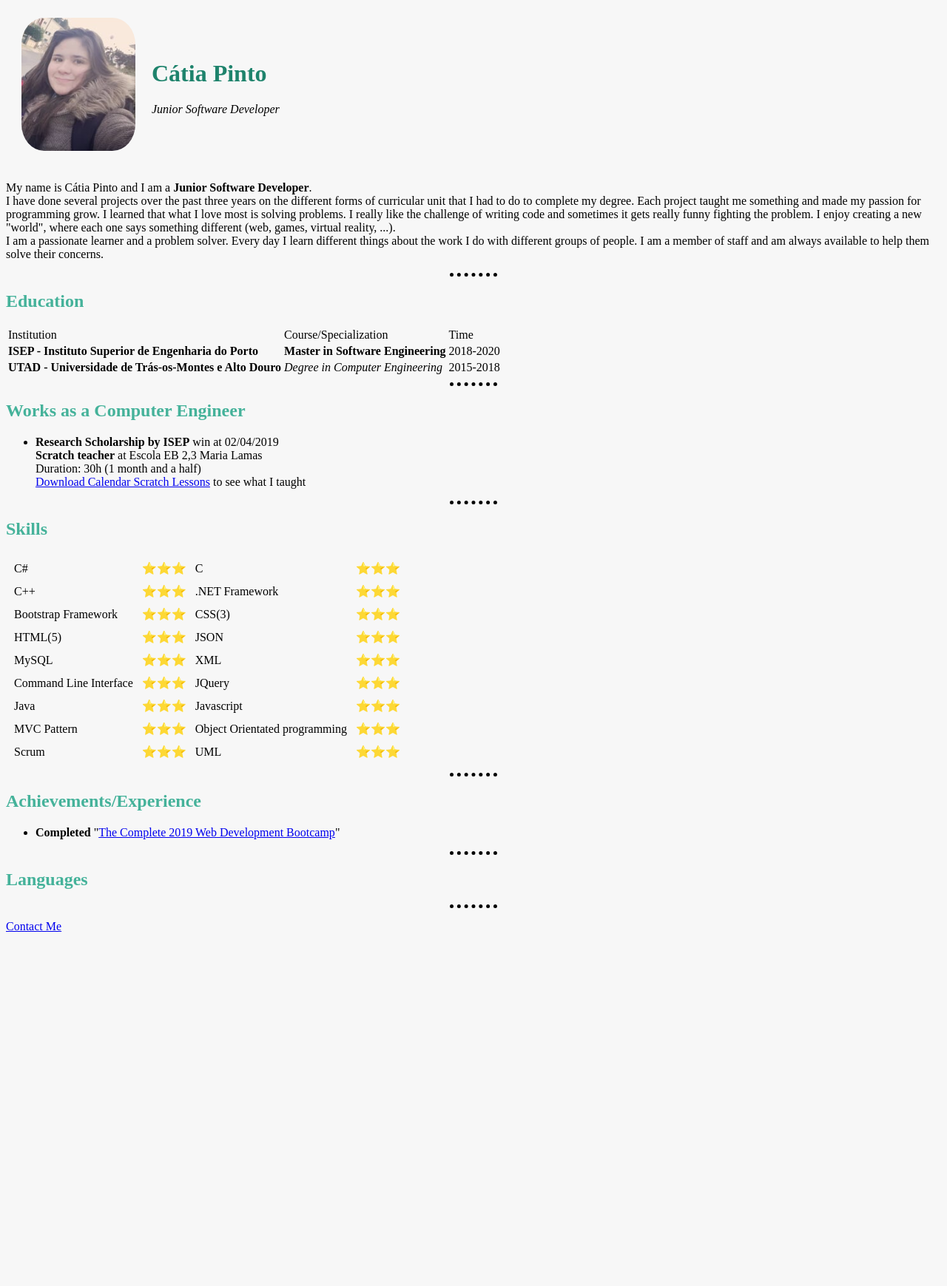
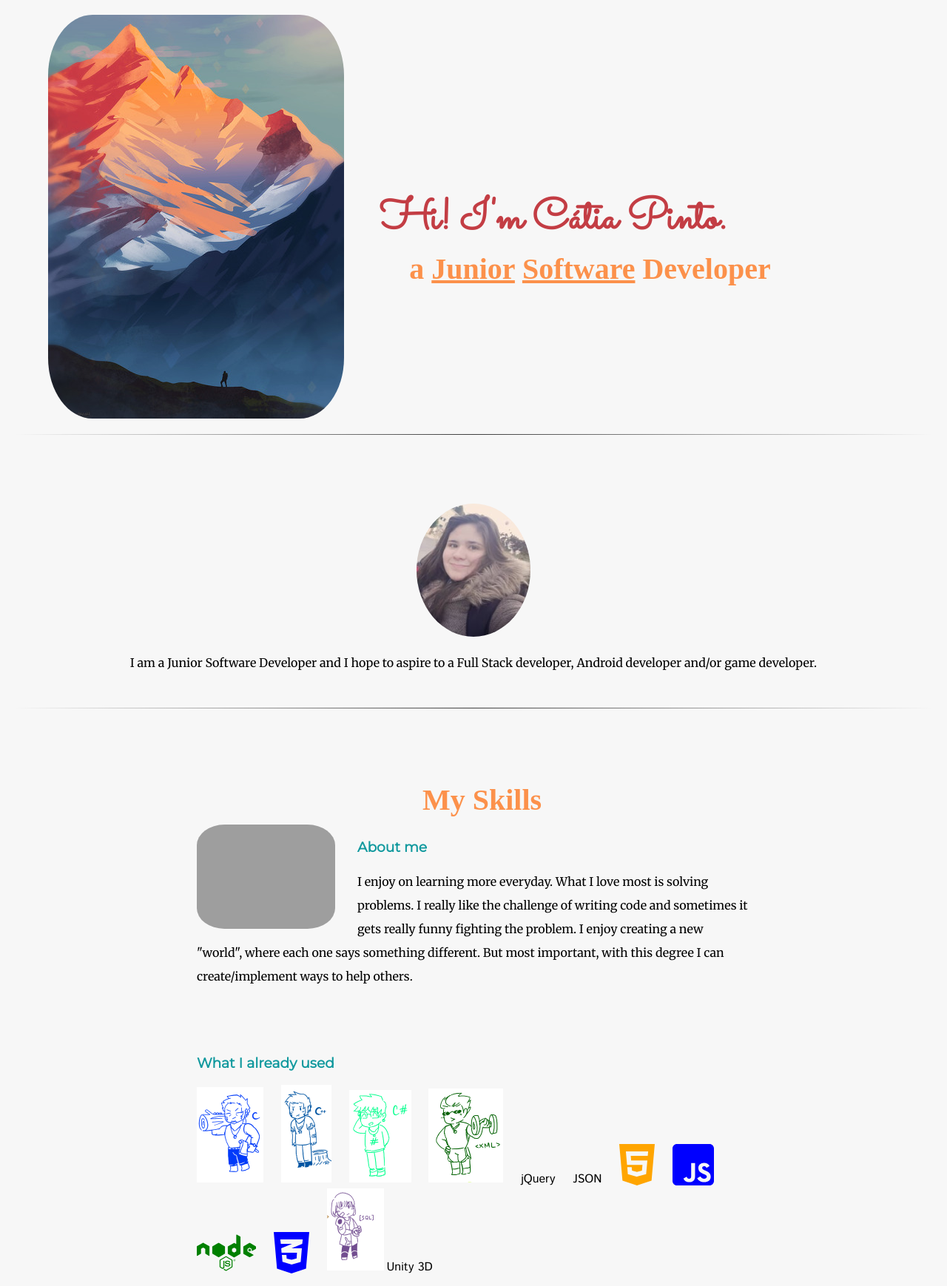
Before and after one commit to PolosDeveloper/personalwebsite, a plain HTML site: page index.html in a window 1280 px wide. Shown: the part 5-1744 px from the top of the page at 74% size. Before the commit the page ends 1283 px from the top, so only its background shows below. Drawn offline with Linux system fonts and the light colour scheme; grey boxes are pictures that could not be loaded.

Commit message:
replacing everything; completed;

```diff
--- a/css/styles.css
+++ b/css/styles.css
@@ -5,23 +5,57 @@
 /* affects the body tad of this current file */
 body {
   background-color: #F7F7F7;
-}
-
-hr {
-  border-style: none; /* porque o CSS tem defaults values e tivemos de os "subscrever" */
-  border-top-style: dotted;
-  border-color: #000000;
-  border-width: 5px;
-  width: 5%; /* 15% de toda a widht da página se está a ser visto no PC ou no tele */
+  margin: 0;                      /* para ficar tudo colado à pagina, isto é, sem margens */
+  text-align: center;
+  font-family: 'Merriweather', serif;
 }
 
 h1 {
-  color: #1e836c;
+  color: rgb(195, 61, 68);
+  font-family: 'Sacramento', cursive;
+  font-size: 3.625rem;          /* tamanho da Letra && permite que uma pessoa ajuste a página do seu browser em tamanho */
+  margin: 50px auto 0 215px;
 }
 
 h2 {
-  color: #45b29a;
+  color: rgb(252, 145, 75);
+  font-family: 'Vollkorn SC', serif;
+  font-size: 2.5rem;
+  margin: 0 auto 0 315px;
 }
+
+h3 {
+  color: #11999E;
+  font-family: 'Montserrat', sans-serif;
+}
+
+p {
+  line-height: 2;               /* espaço entre as linhas do parágrafo */
+}
+
+a{
+  color: #11999E;
+  font-family: 'Montserrat', sans-serif;
+  margin: 10px 20px;
+  text-decoration: none;
+}
+
+a:hover {
+  color: #EAF6F6;
+}
+
+table {
+  border-collapse: collapse;
+  width: 70%;
+}
+
+th, td {
+  padding: 8px;
+  text-align: left;
+  border-bottom: 1px solid #ddd;
+}
+
+
 
 /* #########################--- CLASS SELECTORS ---######################### */
 
@@ -29,6 +63,140 @@ h2 {
 img tag's but who want them all to have different background-colors, so you should
 use class selectors */
 
-.main_picture {
+.main-picture {
+  border-radius: 60%;
+}
+
+.intro {
+  margin-top: 15px;
+  margin-bottom: 45px;
+}
+
+.mountain-image {
+  border-radius: 15%;
+  position: absolute;
+  top: 25px;
+  left: 65px;
+  bottom: 0px;
+}
+
+.code-img {
   border-radius: 20%;
+  width: 25%;
+  float: left;
+  margin-right: 30px;
 }
+
+.a-bit-about-myself {
+  width: 60%;
+  margin: 100px auto 100px auto;
+  text-align: left;
+}
+
+.a-bit-about-myself-row {
+  padding: 10px;
+}
+
+.main-skills-img {
+  border-radius: 20%;
+  width: 25%;
+  float: right;
+  margin-left: 30px;
+}
+
+.top {
+  margin-top: 35px;
+}
+
+.emoji-verde {
+  color: green;
+  padding-right: 20px;
+}
+
+.icon {
+  padding-right: 20px;
+}
+
+.icon-in-text {
+  font-family: 'Istok Web', sans-serif;
+}
+
+.underline-text {
+  text-decoration: underline;
+}
+
+.pad {
+  margin-top: 25px;
+}
+
+.first-hr {
+  border: 0;
+  height: 1.2px;
+  background-image: linear-gradient(to right, rgba(0, 0, 0, 0), rgba(0, 0, 0, 0.75), rgba(0, 0, 0, 0));
+  width: 97%;                    /* tamanho da linha */
+}
+
+.copyright {
+  color: #EAF6F6;
+  font-size: 0.75rem;
+  padding: 20px 0;
+  text-align: center;
+}
+
+.contact-message {
+  width: 40%;
+  margin: 40px auto 40px;
+}
+
+
+
+/* #########################--- ID's SELECTORS ---######################### */
+#top-container {
+  position: relative;
+  padding-top: 100px;
+}
+
+#text-presentation {
+  position: relative;
+  padding-top: 110px;
+  padding-bottom: 192px;      /* para conseguir alinhar a mountain-image com a linha */
+}
+
+#middle-container {
+  position: relative;
+  padding-top: 85px;    /* afastar um pouco da linha */
+}
+
+#bottom-container {
+  background-color: #11999E;
+  padding: 50px 0 20px;
+  text-align: center;
+}
+
+.btn {
+  background: #11cdd4;
+  background-image: -webkit-linear-gradient(top, #11cdd4, #11999e);
+  background-image: -moz-linear-gradient(top, #11cdd4, #11999e);
+  background-image: -ms-linear-gradient(top, #11cdd4, #11999e);
+  background-image: -o-linear-gradient(top, #11cdd4, #11999e);
+  background-image: linear-gradient(to bottom, #11cdd4, #11999e);
+  -webkit-border-radius: 8;
+  -moz-border-radius: 8;
+  border-radius: 8px;
+  font-family: 'Montserrat', sans-serif;
+  color: #ffffff;
+  font-size: 20px;
+  padding: 10px 20px 10px 20px;
+  text-decoration: none;
+  align-items: center;
+}
+
+.btn:hover {
+  background: #30e3cb;
+  background-image: -webkit-linear-gradient(top, #30e3cb, #2bc4ad);
+  background-image: -moz-linear-gradient(top, #30e3cb, #2bc4ad);
+  background-image: -ms-linear-gradient(top, #30e3cb, #2bc4ad);
+  background-image: -o-linear-gradient(top, #30e3cb, #2bc4ad);
+  background-image: linear-gradient(to bottom, #30e3cb, #2bc4ad);
+  text-decoration: none;
+}
--- a/index.html
+++ b/index.html
@@ -7,156 +7,184 @@
 
     <!-- call for CSS -->
     <link rel="stylesheet" type="text/css" href="css/styles.css">
+    <link rel="icon" href="Favicons/favicon.ico">
+
+    <!-- font da página com recorrência a 1 das APIs do GOOGLE -->
+    <link href="https://fonts.googleapis.com/css?family=Merriweather|Montserrat|Sacramento" rel="stylesheet">
+    <link href="https://fonts.googleapis.com/css?family=Istok+Web&display=swap" rel="stylesheet">
+
+    <script defer src="https://use.fontawesome.com/releases/v5.0.7/js/all.js"></script>
   </head>
 
   <body>
 
-    <table cellspacing="20"> <!-- cellspacing margem da tabela a partir da extremidade da página -->
-      <tr>
-        <td>
-          <img class="main_picture" src="Images\catia_personal_photo.png" alt="Catia profile picture">
-        </td>
-        <td>
-          <h1>Cátia Pinto</h1>
+    <div id="top-container">
+      <img class="mountain-image" src="Images\mountain_abstract.jpg" alt="Mountain Abstract Image">
+
+      <div id="text-presentation">
+        <h1>Hi! I'm Cátia Pinto.</h1>
+        <h2>a <span class="underline-text">Junior</span> <span class="underline-text">Software</span> Developer</h2>
+      </div>
+
+      <hr class="first-hr">
+    </div>
+
+    <div id="middle-container">
+      <div class="profile">
+        <img class="main-picture" src="Images\catia_personal_photo.png" alt="Catia profile picture">
+
+        <p class="intro">I am a Junior Software Developer and I hope to
+           aspire to a Full Stack developer, Android developer and/or game developer.</p>
+      </div>
+
+      <hr class="first-hr">
+
+      <div class="a-bit-about-myself">
+        <h2>My Skills</h2>
+
+        <!-- about me text -->
+        <div class="a-bit-about-myself-row">
+          <img class="code-img" src="https://media.giphy.com/media/7VSfVewHOPf6E/giphy.gif" alt="code-img">
+
+          <h3>About me</h3>
+
           <p>
-            <em>Junior Software Developer</em>
+            I enjoy on learning more everyday. What I love most is solving problems. I really like
+            the challenge of writing code and sometimes it gets really funny fighting the problem. I
+            enjoy creating a new "world", where each one says something different. But most important,
+            with this degree I can create/implement ways to help others.
           </p>
-        </td>
-      </tr>
-    </table>
+        </div>
 
-    <p>My name is Cátia Pinto and I am a <strong>Junior Software Developer</strong>. <br>I have done
-      several projects over the past three years on the different forms of curricular
-      unit that I had to do to complete my degree. Each project taught me something
-      and made my passion for programming grow. I learned that what I love most is
-      solving problems. I really like the challenge of writing code and sometimes
-      it gets really funny fighting the problem. I enjoy creating a new "world", where
-      each one says something different (web, games, virtual reality, ...).<br>I am a
-      passionate learner and a problem solver. Every day I learn different things about
-      the work I do with different groups of people. I am a member of staff and am
-      always available to help them solve their concerns.
-    </p>
+        <!-- languages i already used -->
+        <div class="a-bit-about-myself-row top">
 
-    <hr>
+          <h3>What I already used</h3>
 
-    <h2>Education</h2>
-    <table>
-      <thead>
-        <tr>
-          <td>Institution</td>
-          <td>Course/Specialization</td>
-          <td>Time</td>
-        </tr>
-      </thead>
-      <tbody>
-        <tr>
-          <td><strong>ISEP - Instituto Superior de Engenharia do Porto</strong></td>
-          <td><strong>Master in Software Engineering</strong></td>
-          <td>2018-2020</td>
-        </tr>
-        <tr>
-          <td><strong>UTAD - Universidade de Trás-os-Montes e Alto Douro</strong></td>
-          <td><em>Degree in Computer Engineering</em></td>
-          <td>2015-2018</td>
-        </tr>
-      </tbody>
-      <tfoot>
+          <tr>
+            <td><img src="Images/C-img.png" alt="C"><span class="icon"></span></td>
+            <td><img src="Images/c++-img.png" alt="C++"><span class="icon"></span></td>
+            <td><img src="Images/csharp-img.png" alt="C#"><span class="icon"></span></td>
+            <td><img src="Images/xml-img.png" alt="XML"><span class="icon"></span></td>
+            <td><span class="icon icon-in-text">jQuery</span></td>
+            <td><span class="icon icon-in-text">JSON</span></td>
+            <td><span class="icon"><i class="fab fa-html5 fa-4x" style="color: orange;"></i></span></td>
+            <td><span class="icon"><i class="fab fa-js-square fa-4x" style="color: blue;"></i></span></td>
+            <td><span class="icon"><i class="fab fa-node fa-4x" style="color: green;"></i></span></td>
+            <td><span class="icon"><i class="fab fa-css3-alt fa-4x" style="color: blue;"></i></span></td>
+            <img src="Images/sql-img.png" alt="SQL">
+            <td><span class="icon icon-in-text">Unity 3D</span></td>
+          </tr>
 
-      </tfoot>
-    </table>
+        </div>
 
-    <hr>
+        <!-- Education -->
+        <div class="a-bit-about-myself-row" style="margin-top: 75px;">
+          <img class="code-img pad" src="https://media.giphy.com/media/69qwNhl6kpVTLRmYC1/giphy.gif" alt="university-degree">
 
-    <h2>Works as a Computer Engineer</h2>
-    <ul>
-      <li>
-        <strong>Research Scholarship by ISEP</strong> win at 02/04/2019
-        <br><strong>Scratch teacher</strong> at Escola EB 2,3 Maria Lamas
-        <br>Duration: 30h (1 month and a half)
+          <h3>Education</h3>
 
-        <!-- ficheiro que pode ser transferido -->
-        <br><a href="Personal Files\Calendario_Aulas_Scratch.xlsx" download>Download Calendar Scratch Lessons</a> to see what I taught
-      </li>
-    </ul>
+          <table>
+            <tr>
+              <th>Institution</th>
+              <th>Course/Specialization</td>
+              <th>Time</td>
+            </tr>
+            <tr>
+              <td>ISEP - Instituto Superior de Engenharia do Porto</td>
+              <td>Master in Software Engineering</td>
+              <td>2018-2020</td>
+            </tr>
+            <tr>
+              <td>UTAD - Universidade de Trás-os-Montes e Alto Douro</td>
+              <td>Degree in Computer Engineering</td>
+              <td>2015-2018</td>
+            </tr>
+          </table>
 
-    <hr>
+        </div>
 
-    <h2>Skills</h2>
-    <table cellspacing="10">
-      <tbody>
-        <tr> <!-- first row -->
-          <td>C#</td>
-          <td>⭐⭐⭐</td>
-          <td>C</td>
-          <td>⭐⭐⭐</td>
-        </tr>
-        <tr> <!-- second row -->
-          <td>C++</td>
-          <td>⭐⭐⭐</td>
-          <td>.NET Framework</td>
-          <td>⭐⭐⭐</td>
-        </tr>
-        <tr>
-          <td>Bootstrap Framework</td>
-          <td>⭐⭐⭐</td>
-          <td>CSS(3)</td>
-          <td>⭐⭐⭐</td>
-        </tr>
-        <tr>
-          <td>HTML(5)</td>
-          <td>⭐⭐⭐</td>
-          <td>JSON</td>
-          <td>⭐⭐⭐</td>
-        </tr>
-        <tr>
-          <td>MySQL</td>
-          <td>⭐⭐⭐</td>
-          <td>XML</td>
-          <td>⭐⭐⭐</td>
-        </tr>
-        <tr>
-          <td>Command Line Interface</td>
-          <td>⭐⭐⭐</td>
-          <td>JQuery</td>
-          <td>⭐⭐⭐</td>
-        </tr>
-        <tr>
-          <td>Java</td>
-          <td>⭐⭐⭐</td>
-          <td>Javascript</td>
-          <td>⭐⭐⭐</td>
-        </tr>
-        <tr>
-          <td>MVC Pattern</td>
-          <td>⭐⭐⭐</td>
-          <td>Object Orientated programming</td>
-          <td>⭐⭐⭐</td>
-        </tr>
-        <tr>
-          <td>Scrum</td>
-          <td>⭐⭐⭐</td>
-          <td>UML</td>
-          <td>⭐⭐⭐</td>
-        </tr>
-      </tbody>
-    </table>
+        <!-- Works as a Computer Engineer -->
+        <div class="a-bit-about-myself-row" style="margin-top: 75px;">
+          <img class="main-skills-img" style="margin-top: 75px;" src="https://media.giphy.com/media/8JW82ndaYfmNoYAekM/giphy.gif" alt="works">
 
-    <hr>
+          <h3>Works as a Computer Engineer</h3>
 
-    <h2>Achievements/Experience</h2>
-    <ul>
-      <li>
-        <strong>Completed </strong>"<a href="https://www.udemy.com/course/the-complete-web-development-bootcamp/">The Complete 2019 Web Development Bootcamp</a>"
-      </li>
-    </ul>
+          <table>
+            <tr>
+              <th>From...</th>
+              <th>Doing what?</td>
+              <th>Duration</td>
+            </tr>
+            <tr>
+              <td>Research Scholarship by ISEP  win at 02/04/2019</td>
+              <td>Scratch teacher</td>
+              <td>30h (1 month and a half)</td>
+            </tr>
+            <tr>
+              <td>Massive Lab (UTAD) win at 02/2018</td>
+              <td>Tracking humanoide in virtual reality</td>
+              <td>a full semester</td>
+            </tr>
+          </table>
 
-    <hr>
+        </div>
 
-    <h2>Languages</h2>
+        <!-- Achievements/Experience -->
+        <div class="a-bit-about-myself-row" style="margin-top: 55px;">
 
-    <hr>
+          <h3>Achievements/Experience</h3>
 
-    <p><a href="Aditional Web Pages\contact_me.html">Contact Me</a></p>
+        <table>
+          <tr>
+            <td>
+              <strong>Completed </strong>"<a href="https://www.udemy.com/course/the-complete-web-development-bootcamp/">The Complete 2019 Web Development Bootcamp</a>"
+            </td>
+          </tr>
+          <tr>
+            <td>
+              <strong>65% completed </strong>"<a href="https://www.udemy.com/course/curso-completo-de-web-desenvolvimento-20/">The Complete Web Deceloper Course 2.0</a>"
+            </td>
+          </tr>
+        </table>
+
+        </div>
+
+        <!-- Languages -->
+        <div class="a-bit-about-myself-row" style="margin-top: 55px;">
+
+          <h3>Languages</h3>
+
+          <p><strong>English </strong></p>
+          <p><strong>Portuguese </strong></p>
+
+        </div>
+
+        <hr class="first-hr">
+
+        <h2 style="padding-top: 25px;">Get In Touch</h2>
+
+        <!-- Get in Touch -->
+        <div class="contact-me">
+
+          <h3 style="text-align: center;">If you liked what you saw...</h3>
+          <p class="contact-message" style="margin-left: 350px; margin-top: 15px;">And you want to hire me...</p>
+          <a class="btn" style="margin-left: 365px;" href="mailto:catiapspinto96@gmail.com">CONTACT ME</a>
+
+        </div>
+
+      </div>
+
+    </div>
+
+    <div id="bottom-container">
+
+      <a class="footer-link" href="https://www.linkedin.com/in/catiapinto1996/">Linkedin</a>
+      <a class="footer-link" href="https://github.com/PolosDeveloper">Github</a>
+      <p class="copyright">© 2019 Cátia Pinto @ PolosDeveloper</p>
+
+    </div>
+
 
   </body>
 
```
Also changed, not shown: Favicons/favicon.ico (added), Images/C-img.png (added), Images/c++-img.png (added), Images/csharp-img.png (added), Images/mountain_abstract.jpg (added), Images/sql-img.png (added), Images/xml-img.png (added).
